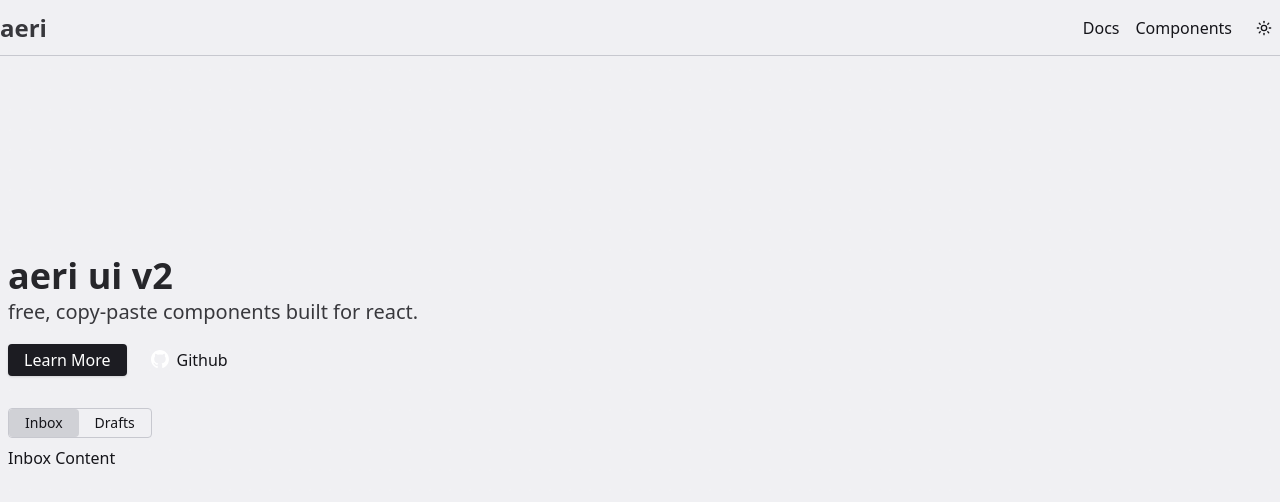
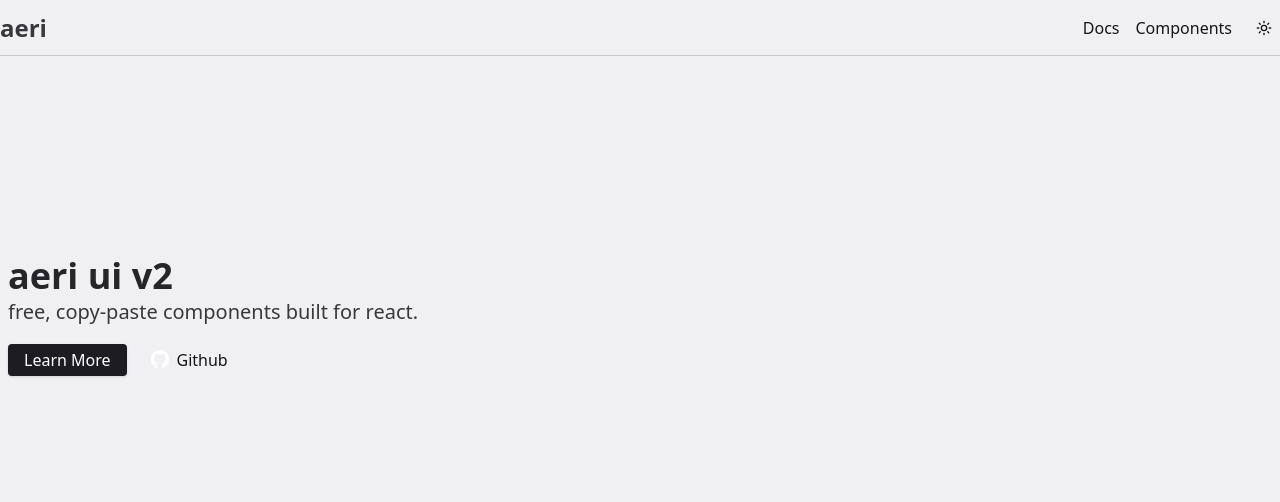
Before and after one commit to domody/aeriuiv2, a Next.js app: page / in a window 1280 px wide. Shown: the top 502 px of the page. Built offline with nearby package versions, Linux system fonts and the light colour scheme.

Commit message:
Remove Tab test from Home page

```diff
--- a/src/app/(pages)/docs/[[...doc]]/page.tsx
+++ b/src/app/(pages)/docs/[[...doc]]/page.tsx
@@ -8,7 +8,6 @@ export default async function ComponentPage({
   const doc = (await params).doc;
 
   try {
-    // Dynamically import the MDX file
     const Page = (await import(`@/app/content/${doc[0]}/${doc[1]}.mdx`))
       .default;
 
--- a/src/app/(pages)/page.tsx
+++ b/src/app/(pages)/page.tsx
@@ -38,14 +38,6 @@ export default function Home() {
           </Button>
         </div>
         <div className="mt-8 flex space-x-8">
-          <Tabs defaultValue={"Inbox"}>
-            <TabList>
-              <Tab value="Inbox">Inbox</Tab>
-              <Tab value="Drafts">Drafts</Tab>
-            </TabList>
-            <TabContent value="Inbox">Inbox Content</TabContent>
-            <TabContent value="Drafts">Drafts Content</TabContent>
-          </Tabs>
         </div>
       </div>
 
--- a/src/app/api/docs/get-component-code/[component]/route.ts
+++ b/src/app/api/docs/get-component-code/[component]/route.ts
@@ -27,7 +27,6 @@ export async function GET(
 
   const baseDir = path.join(process.cwd(), "src/app/components/ui");
 
-  // Helper function to recursively list all folders and files
   function listFilesRecursive(dir: string, depth = 0) {
     try {
       const entries = fs.readdirSync(dir, { withFileTypes: true });
--- a/src/app/api/sidebar/getDocs/route.ts
+++ b/src/app/api/sidebar/getDocs/route.ts
@@ -5,8 +5,7 @@ import path from "path";
 export async function GET() {
   const directoryPath = path.join(process.cwd(), "src/app/content/");
 
-  // Define custom folder order
-  const customOrder = [
+  const folderOrder = [
     "getting-started",
     "installation",
     "customization",
@@ -27,7 +26,6 @@ export async function GET() {
           .readdirSync(folderPath)
           .filter((file) => fs.statSync(path.join(folderPath, file)).isFile());
 
-        // Check if order.json exists in the folder
         const orderFilePath = path.join(folderPath, "order.json");
         if (fs.existsSync(orderFilePath)) {
           try {
@@ -48,14 +46,14 @@ export async function GET() {
 
     const orderedResult: Record<string, string[]> = {};
 
-    customOrder.forEach((folder) => {
+    folderOrder.forEach((folder) => {
       if (unorderedResult[folder]) {
         orderedResult[folder] = unorderedResult[folder];
       }
     });
 
     Object.keys(unorderedResult).forEach((folder) => {
-      if (!customOrder.includes(folder)) {
+      if (!folderOrder.includes(folder)) {
         orderedResult[folder] = unorderedResult[folder];
       }
     });
--- a/src/app/components/docs/cosmetic/ComponentSourceCode.tsx
+++ b/src/app/components/docs/cosmetic/ComponentSourceCode.tsx
@@ -16,7 +16,6 @@ export async function ComponentSourceCode({
       },
     );
     const data = await response.json();
-    // console.log("Data in component: ", data)
 
     if (!data.code) {
       return <p className="text-red-500">Error loading code.</p>;
--- a/src/app/components/ui/ContextMenu/ContextMenu.tsx
+++ b/src/app/components/ui/ContextMenu/ContextMenu.tsx
@@ -22,8 +22,6 @@ interface ContextMenuContextProps {
 }
 
 const ContextMenuContext = createContext<ContextMenuContextProps | null>(null);
-
-// interface ContextMenuProps extends React.HTMLAttributes<HTMLDivElement> {}
 
 const ContextMenu = React.forwardRef<
   HTMLDivElement,
```
